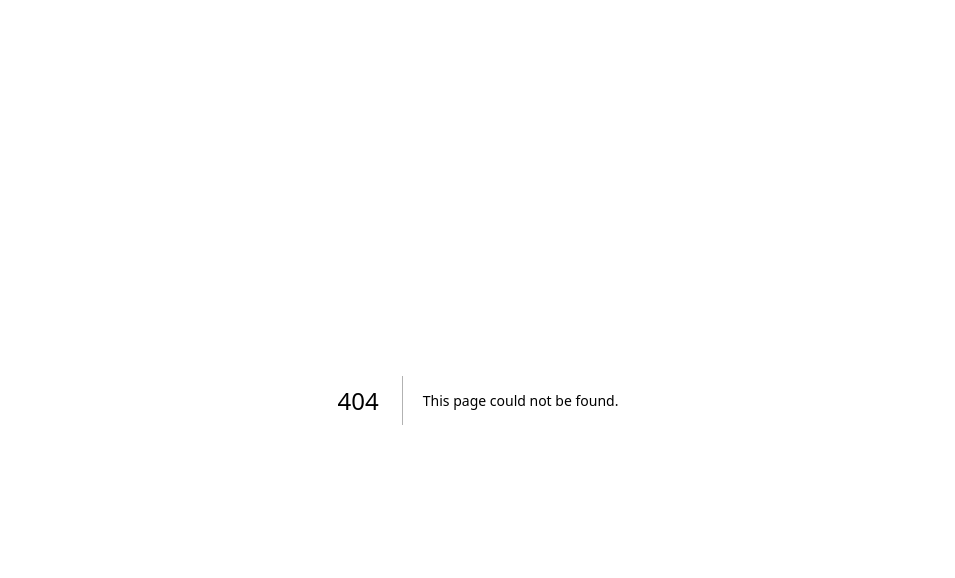
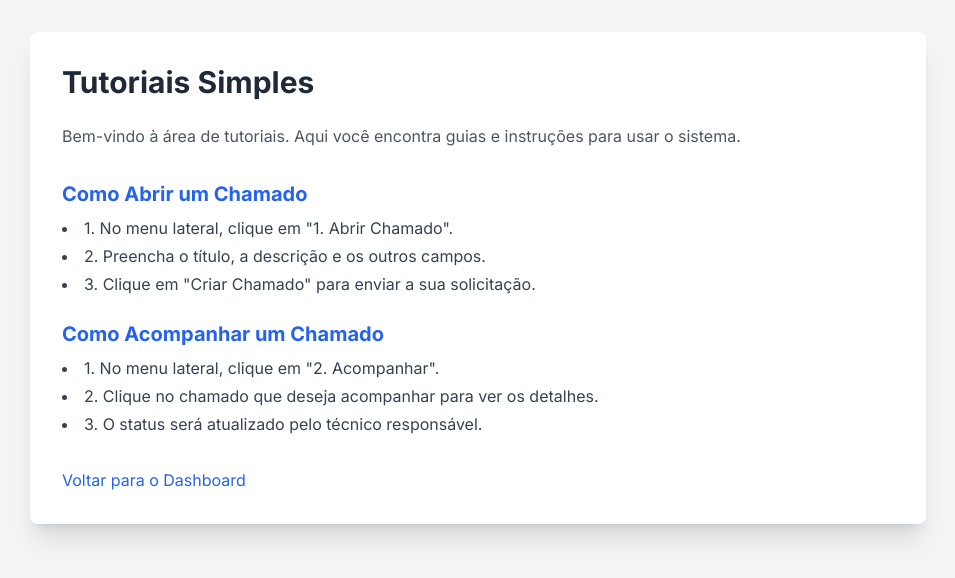
Before and after one commit to amaro-netto/help-desk-frontend, a Next.js app: page /tutorials in a window 1280 px wide. Before the commit this address had no page. Shown: the top 578 px of the page, without its empty margins (162-1117 px from the left). Built offline with nearby package versions, Linux system fonts and the light colour scheme.

Commit message:
feat(ui): Adiciona a página de tutoriais para o usuário
- Cria a página `/tutorials` com um layout centralizado e estilizado com Tailwind.
- Adiciona conteúdo estático com instruções básicas de uso do sistema.
- A página é acessível através do menu lateral.

```diff
--- /dev/null
+++ b/src/app/tutorials/page.tsx
@@ -0,0 +1,45 @@
+"use client";
+
+import Link from 'next/link';
+
+export default function TutorialsPage() {
+  return (
+    <div className="flex h-screen bg-gray-100">
+      {/* O menu lateral é renderizado na página do dashboard, então
+          precisamos ir para o dashboard para ver o menu */}
+
+      <main className="flex-1 p-8 overflow-y-auto">
+        <div className="bg-white p-8 rounded-lg shadow-xl w-full max-w-4xl mx-auto">
+          <h1 className="text-3xl font-bold text-gray-800 mb-6">Tutoriais Simples</h1>
+          <p className="text-gray-600 mb-8">
+            Bem-vindo à área de tutoriais. Aqui você encontra guias e instruções para usar o sistema.
+          </p>
+
+          <div className="space-y-6">
+            <div>
+              <h2 className="text-xl font-bold text-blue-600 mb-2">Como Abrir um Chamado</h2>
+              <ul className="list-disc list-inside text-gray-700 space-y-1">
+                <li>1. No menu lateral, clique em "1. Abrir Chamado".</li>
+                <li>2. Preencha o título, a descrição e os outros campos.</li>
+                <li>3. Clique em "Criar Chamado" para enviar a sua solicitação.</li>
+              </ul>
+            </div>
+
+            <div>
+              <h2 className="text-xl font-bold text-blue-600 mb-2">Como Acompanhar um Chamado</h2>
+              <ul className="list-disc list-inside text-gray-700 space-y-1">
+                <li>1. No menu lateral, clique em "2. Acompanhar".</li>
+                <li>2. Clique no chamado que deseja acompanhar para ver os detalhes.</li>
+                <li>3. O status será atualizado pelo técnico responsável.</li>
+              </ul>
+            </div>
+          </div>
+
+          <div className="mt-8">
+            <Link href="/dashboard" className="text-blue-600 hover:underline">Voltar para o Dashboard</Link>
+          </div>
+        </div>
+      </main>
+    </div>
+  );
+}
```
